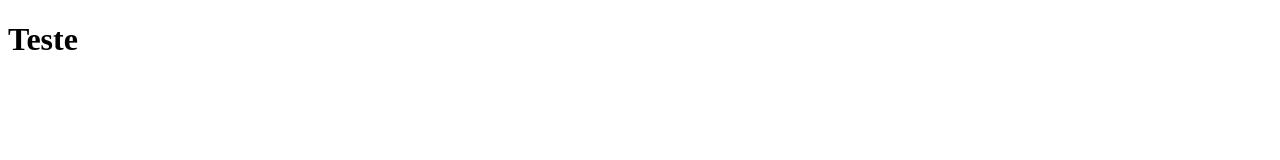
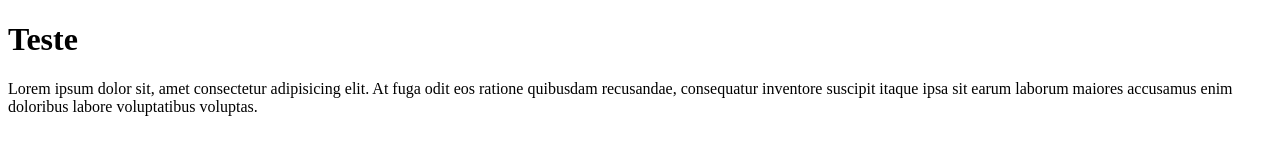
Before and after one commit to Cauesilva29/olamundo2, a plain HTML site: page arquivos/index.html in a window 1280 px wide. Drawn offline with Linux system fonts and the light colour scheme.

Commit message:
adicionei uma parágrafo

```diff
--- a/arquivos/index.html
+++ b/arquivos/index.html
@@ -7,6 +7,7 @@
 </head>
 <body>
     <h1>Teste</h1>
+    <p>Lorem ipsum dolor sit, amet consectetur adipisicing elit. At fuga odit eos ratione quibusdam recusandae, consequatur inventore suscipit itaque ipsa sit earum laborum maiores accusamus enim doloribus labore voluptatibus voluptas.</p>
 
 </body>
 </html>
```
